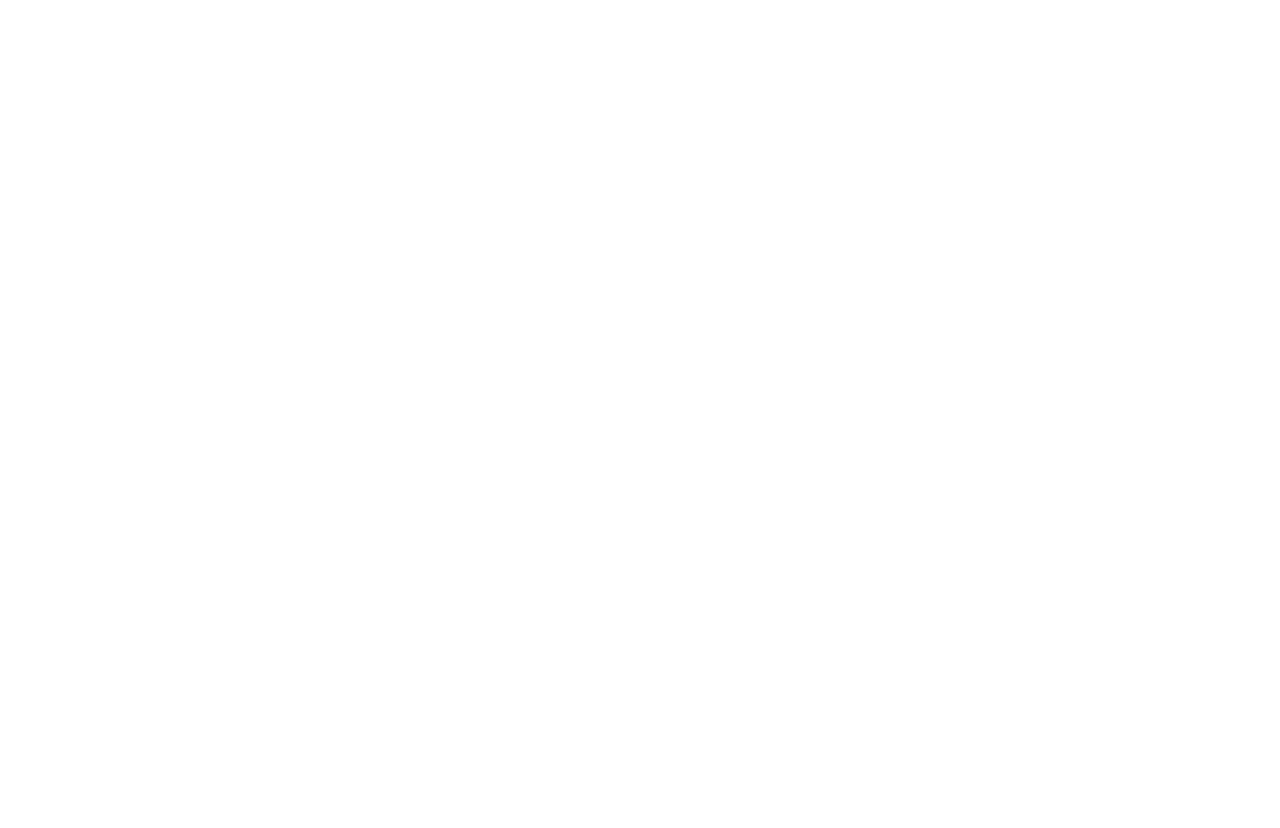
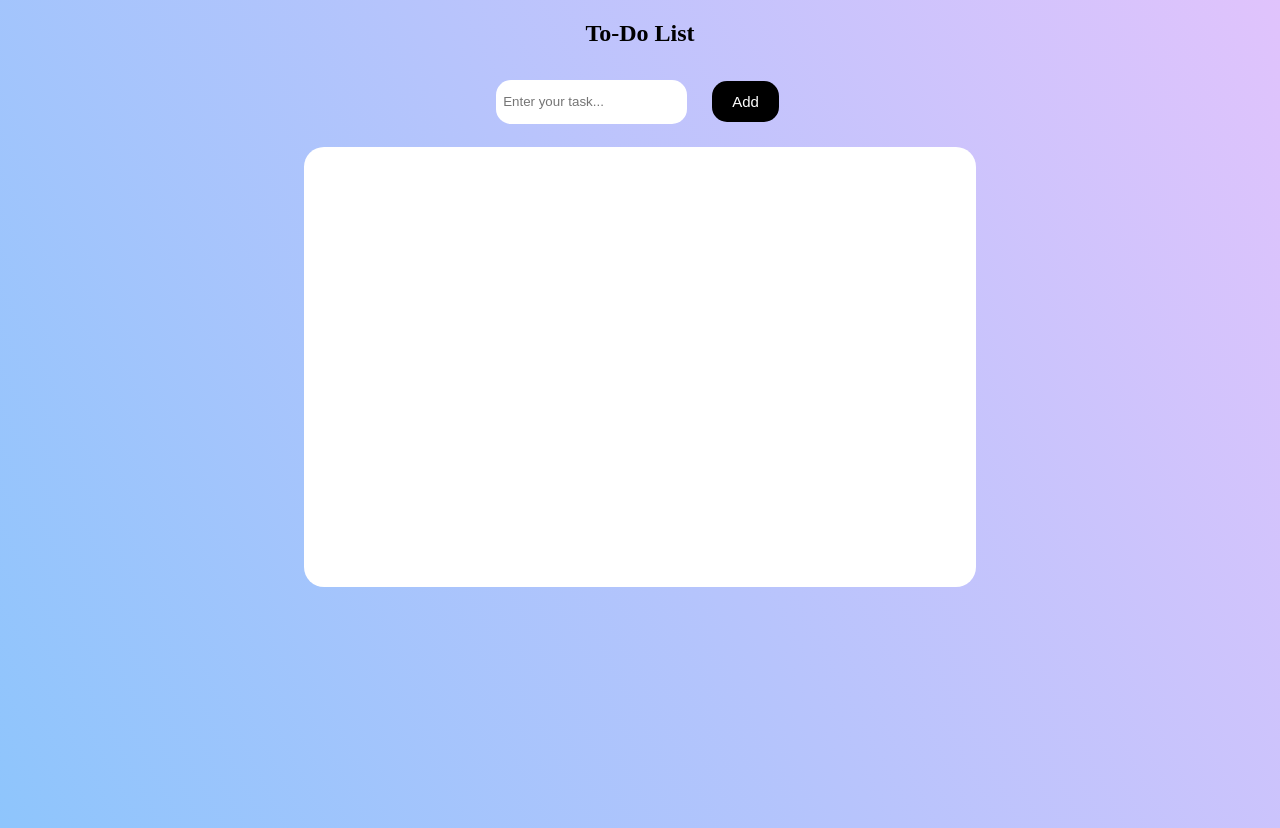
Before and after one commit to sahilPatil20/todo-list, a plain HTML site: page index.html in a window 1280 px wide. Before the commit the page ends 800 px from the top, so only its background shows below. Drawn offline with Linux system fonts and the light colour scheme.

Commit message:
design done

```diff
--- a/index.html
+++ b/index.html
@@ -4,8 +4,22 @@
     <meta charset="UTF-8">
     <meta name="viewport" content="width=device-width, initial-scale=1.0">
     <title>ToDo List</title>
+    <link rel="stylesheet" href="./style.css">
 </head>
 <body>
 
+    <h2>To-Do List</h2>
+
+    <div class="container">
+        <input type="text" class="input-box" id="input-todo" placeholder="Enter your task...">
+        <button onclick="add()" class="btn">Add</button>
+
+    </div>
+    <div class="list" id="list-container">
+
+    </div>
+
+
+    <script src="./script.js"></script>
 </body>
 </html>
--- a/style.css
+++ b/style.css
@@ -0,0 +1,57 @@
+body{
+    background-color: #8EC5FC;
+    background-image: linear-gradient(62deg, #8EC5FC 0%, #E0C3FC 100%);
+    min-height: 100vh
+
+}
+
+.container{
+    display: flex;
+    flex-direction: row;
+    justify-content: center;
+    align-items: center;
+    height: 70px;
+}
+
+h2{
+    text-align: center;
+}
+
+.input-box{
+    padding: 7px;
+    margin-right: 20px;
+    border-radius: 15px;
+    height: 30px;
+    border: none;
+}
+
+.btn{
+    padding: 12px 20px;
+    font-size: 15px;
+    margin: 5px;
+    border-radius: 15px;
+    background-color: black;
+    color: white;
+    border: none;
+    cursor: pointer;
+}
+
+.list{
+    display: block;
+    margin: 10px auto;
+    height: 400px;
+    background-color:white;
+    width: 50%;
+    padding: 20px;
+    border-radius: 20px;
+    overflow-y: scroll;
+}
+
+.todoitem{
+    display: block;
+    margin: 15px auto;
+    padding: 5px;
+    font-size: 20px;
+    background-color:aquamarine;
+    border-radius: 10px;
+}
```
